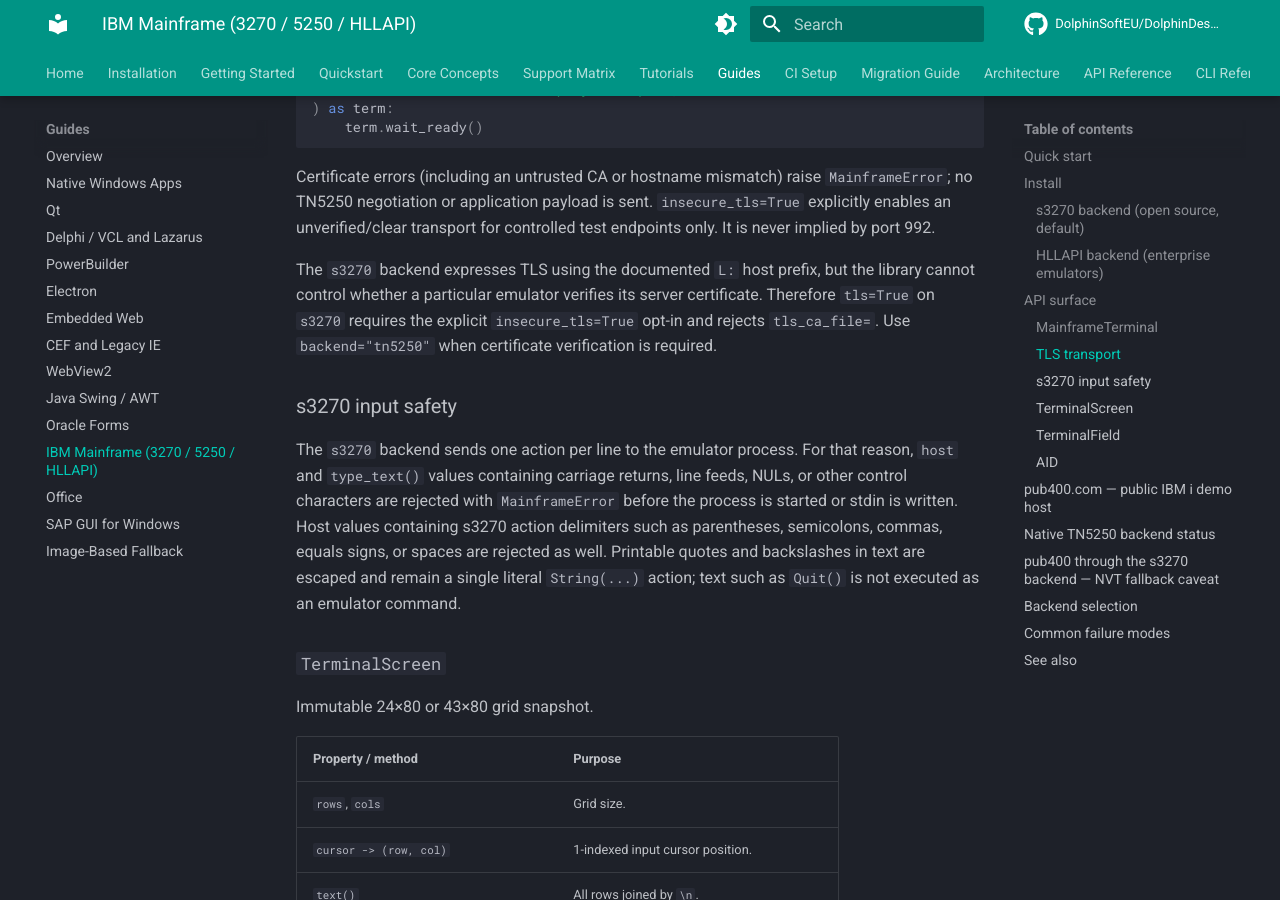
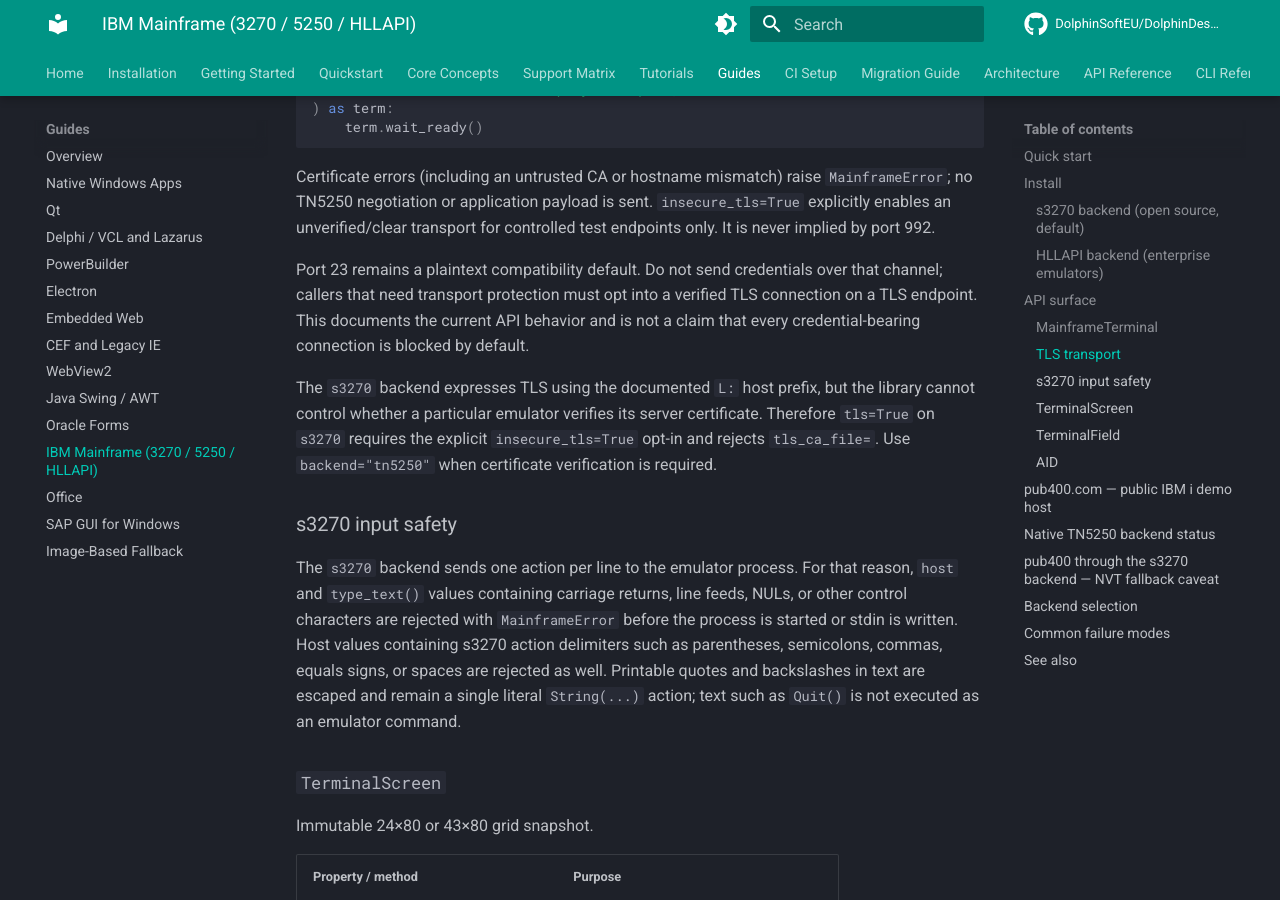
Before and after one commit to DolphinSoftEU/DolphinDesktop, an MkDocs documentation site: the page built from docs/guides/mainframe.md, in a window 1280 px wide and 900 px high, scrolled down 3337 px. Built offline with MkDocs 1.6.1 and Material for MkDocs 9.7.7, drawn with Linux system fonts in a browser that asks for light colours; comment, search, counter and statistics services are not loaded; the version menu is left out.

Commit message:
Bug Fix - KAN-623-630

```diff
--- a/docs/guides/mainframe.md
+++ b/docs/guides/mainframe.md
@@ -127,6 +127,12 @@
 `MainframeError`; no TN5250 negotiation or application payload is sent.
 `insecure_tls=True` explicitly enables an unverified/clear transport for
 controlled test endpoints only. It is never implied by port 992.
+
+Port 23 remains a plaintext compatibility default. Do not send credentials
+over that channel; callers that need transport protection must opt into a
+verified TLS connection on a TLS endpoint. This documents the current API
+behavior and is not a claim that every credential-bearing connection is
+blocked by default.
 
 The `s3270` backend expresses TLS using the documented `L:` host prefix, but
 the library cannot control whether a particular emulator verifies its server
```
Also changed, not shown: SECURITY.md (+21 -13 lines), 7 other files.
